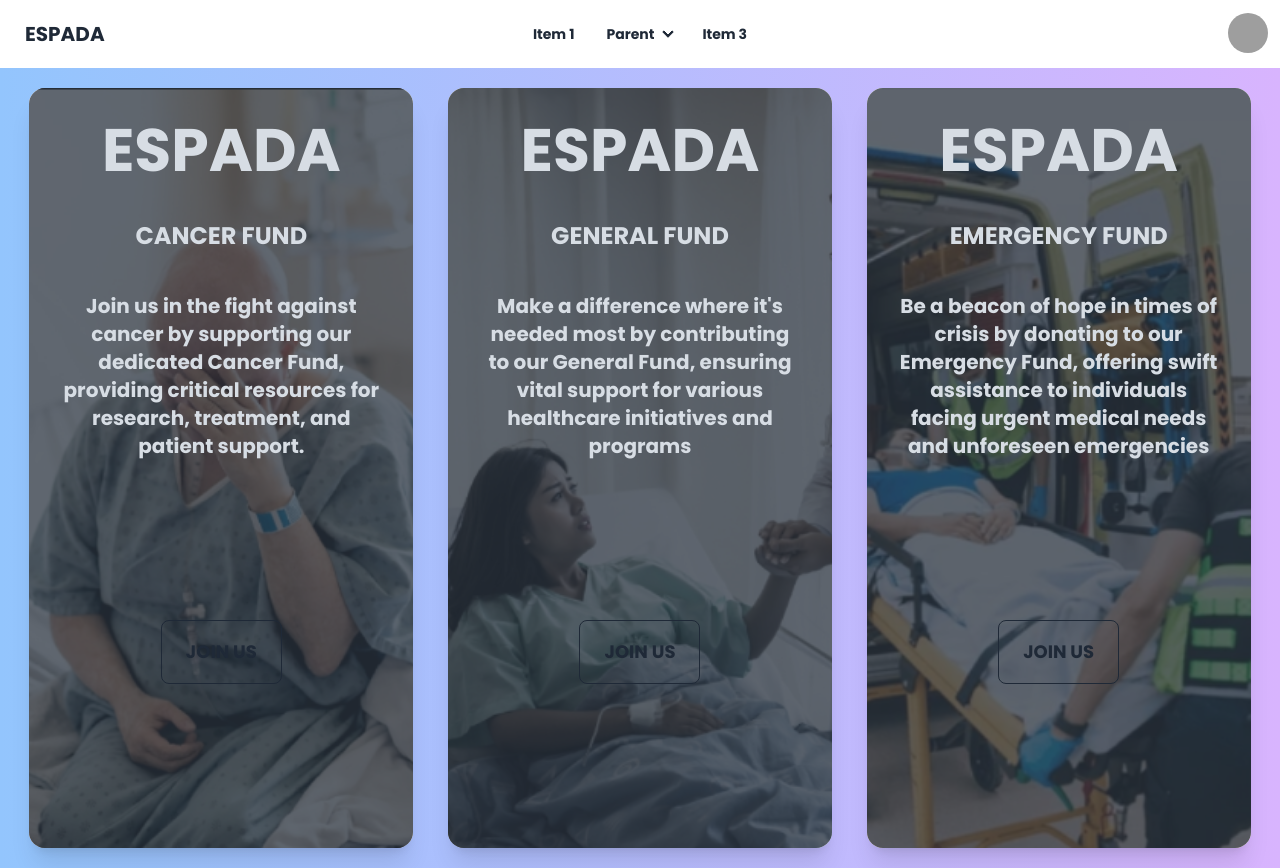
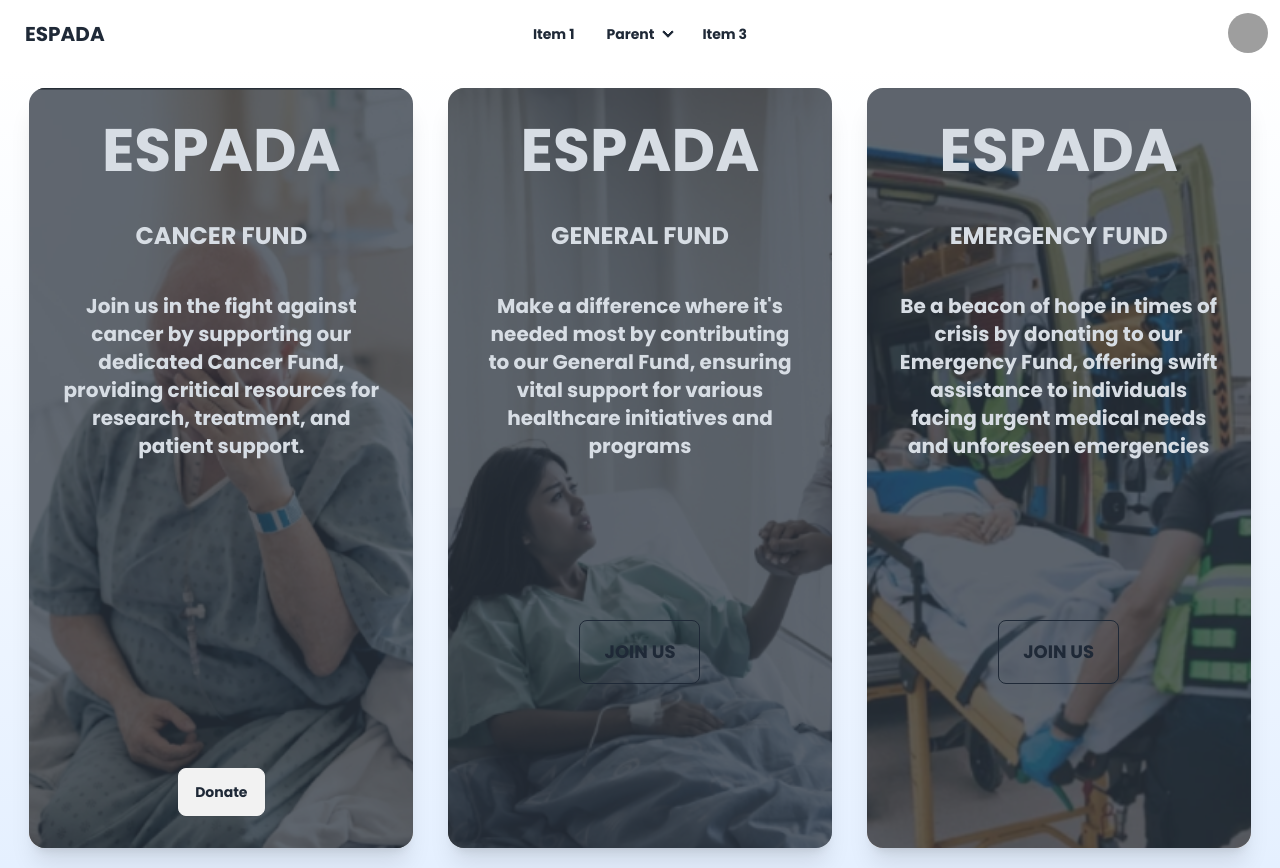
Before and after one commit to Sidharth-Singh10/Espada, a Next.js app: page /Healthcare in a window 1280 px wide. Built offline with nearby package versions, Linux system fonts and the light colour scheme; grey boxes are pictures that could not be loaded.

Commit message:
commit10

```diff
--- a/app/Healthcare/page.jsx
+++ b/app/Healthcare/page.jsx
@@ -1,3 +1,4 @@
+"use client"
 import Navbar from "../Components/Navbar";
 
 export default function Home() {
@@ -7,15 +8,31 @@ export default function Home() {
                 <Navbar />
             </div>
 
-            <div className="  bg-gradient-to-r from-blue-300 to-purple-300 h-full gap-4 flex justify-around p-5">
+            <div className="  bg-gradient-to-b from-[#FFFFFF] to-[#E5F0FF] h-full gap-4 flex justify-around p-5">
                 <div className="card w-96 h-full    bg-base-100 shadow-xl image-full transform hover:scale-105 transition-transform duration-300">
                     <figure><img src="/cancer.png" alt="Shoes" /></figure>
                     <div className="card-body gap-10 items-center">
                         <h2 className="card-title font-bold text-6xl">ESPADA</h2>
                         <h2 className="text-2xl  font-bold top-4"> CANCER FUND </h2>
                         <p className="text-xl font-semibold text-center">Join us in the fight against cancer by supporting our dedicated Cancer Fund, providing critical resources for research, treatment, and patient support.</p>
-                        <button className="btn btn-outline font-extrabold btn-lg absolute top-[70%] ">JOIN US</button>
+                        <button className="btn" onClick={() => document.getElementById('my_modal_3').showModal()}>Donate</button>
+                        <dialog id="my_modal_3" className="modal">
+                            <div className="modal-box flex flex-col gap-2">
+                                <form method="dialog">
+                                    {/* if there is a button in form, it will close the modal */}
+                                    <button className="btn btn-sm btn-circle btn-ghost absolute right-2 top-2">✕</button>
+                                </form>
+                                <h2 className="font-bold text-black text-lg">ESPADA CANCER FUND</h2>
+                                <h3 className="text-gray-400 text-sm">Enter amount you want to donate </h3>
+                                <div className="flex justify-around">
+                                <input type="text" placeholder="69 ESP" className="input input-bordered input-primary w-full max-w-xs" />
+                                <button className="btn btn-primary">Enter</button>
 
+
+                                </div>
+
+                            </div>
+                        </dialog>
                     </div>
                 </div>
 
```
